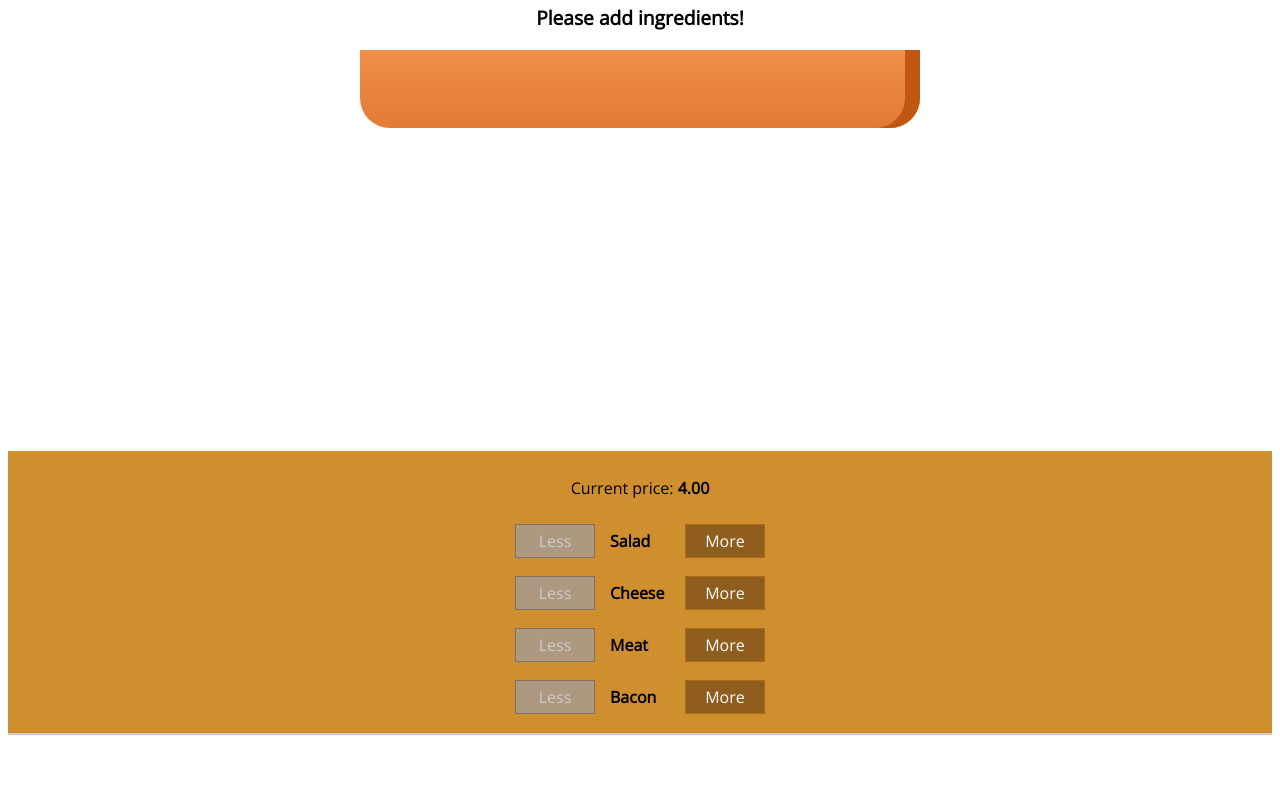
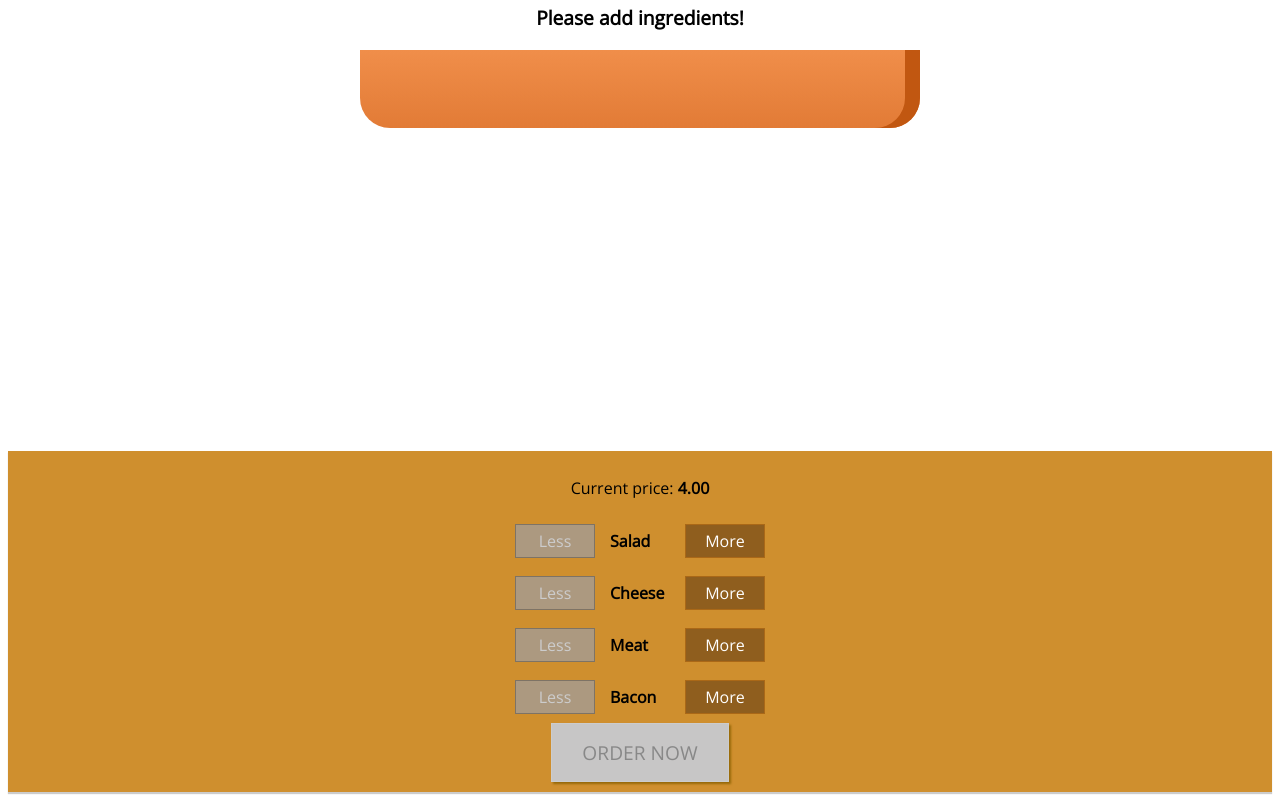
Before and after one commit to andferrario/burger-maker, a React app: page / in a window 1280 px wide. Shown: the part 195-995 px from the top of the page. Before the commit the page ends 936 px from the top, so only its background shows below. Built offline with nearby package versions, Linux system fonts and the light colour scheme.

Commit message:
implement OrderNow button and the logic to disable it

```diff
--- a/src/components/BuildControls/BuildControls.tsx
+++ b/src/components/BuildControls/BuildControls.tsx
@@ -15,6 +15,7 @@ interface BuildControlsProps {
   ingredientRemoved: (type: string) => void;
   ingredients: Ingredient;
   price: number;
+  purchasable: boolean;
 }
 
 export const BuildControls: React.FC<BuildControlsProps> = ({
@@ -22,6 +23,7 @@ export const BuildControls: React.FC<BuildControlsProps> = ({
   ingredientRemoved,
   ingredients,
   price,
+  purchasable,
 }) => {
   return (
     <div className="build-controls">
@@ -39,6 +41,9 @@ export const BuildControls: React.FC<BuildControlsProps> = ({
           />
         );
       })}
+      <button className="order-button" type="button" disabled={!purchasable}>
+        ORDER NOW
+      </button>
     </div>
   );
 };
--- a/src/components/BurgerMaker.tsx
+++ b/src/components/BurgerMaker.tsx
@@ -17,8 +17,13 @@ export const BurgerMaker: React.FC = () => {
     meat: 0,
     bacon: 0,
   });
+  const [totalPrice, setTotalPrice] = useState<number>(4.0);
+  const [purchasable, setPurchasable] = useState<boolean>(false);
 
-  const [totalPrice, setTotalPrice] = useState(4.0);
+  const updatePurchasable = (updatedIngredients: Ingredient) => {
+    const sumOfIngredients = Object.values(updatedIngredients).reduce((acc, elem) => acc + elem, 0);
+    setPurchasable(sumOfIngredients >= 1);
+  };
 
   const addIngredientHandler = (type: string) => {
     const updatedIngredients = { ...ingredients };
@@ -26,6 +31,7 @@ export const BurgerMaker: React.FC = () => {
     setIngredients(updatedIngredients);
 
     setTotalPrice(totalPrice + INGREDIENT_PRICE[type]);
+    updatePurchasable(updatedIngredients);
   };
 
   const removeIngredientHandler = (type: string) => {
@@ -38,6 +44,7 @@ export const BurgerMaker: React.FC = () => {
     setIngredients(updatedIngredients);
 
     setTotalPrice(totalPrice - INGREDIENT_PRICE[type]);
+    updatePurchasable(updatedIngredients);
   };
 
   return (
@@ -48,6 +55,7 @@ export const BurgerMaker: React.FC = () => {
         ingredientRemoved={removeIngredientHandler}
         ingredients={ingredients}
         price={totalPrice}
+        purchasable={purchasable}
       />
     </>
   );
--- a/src/styles/BuildControls.css
+++ b/src/styles/BuildControls.css
@@ -8,3 +8,45 @@
     margin: auto;
     padding: 10px 0;
 }
+
+
+.order-button {
+    background-color: #DAD735;
+    outline: none;
+    cursor: pointer;
+    border: 1px solid #966909;
+    color: #966909;
+    font-family: inherit;
+    font-size: 1.2em;
+    padding: 15px 30px;
+    box-shadow: 2px 2px 2px #966909;
+}
+
+.order-button:hover, .order-button:active {
+    background-color: #A0DB41;
+    border: 1px solid #966909;
+    color: #966909;
+}
+
+.order-button:disabled {
+    background-color: #C7C6C6;
+    cursor: not-allowed;
+    border: 1px solid #ccc;
+    color: #888888;
+}
+
+.order-button:not(:disabled) {
+    animation: enable 0.3s linear;
+}
+
+@keyframes enable {
+    0% {
+        transform: scale(1);
+    }
+    60% {
+        transform: scale(1.1);
+    }
+    100% {
+        transform: scale(1);
+    }
+}
```
